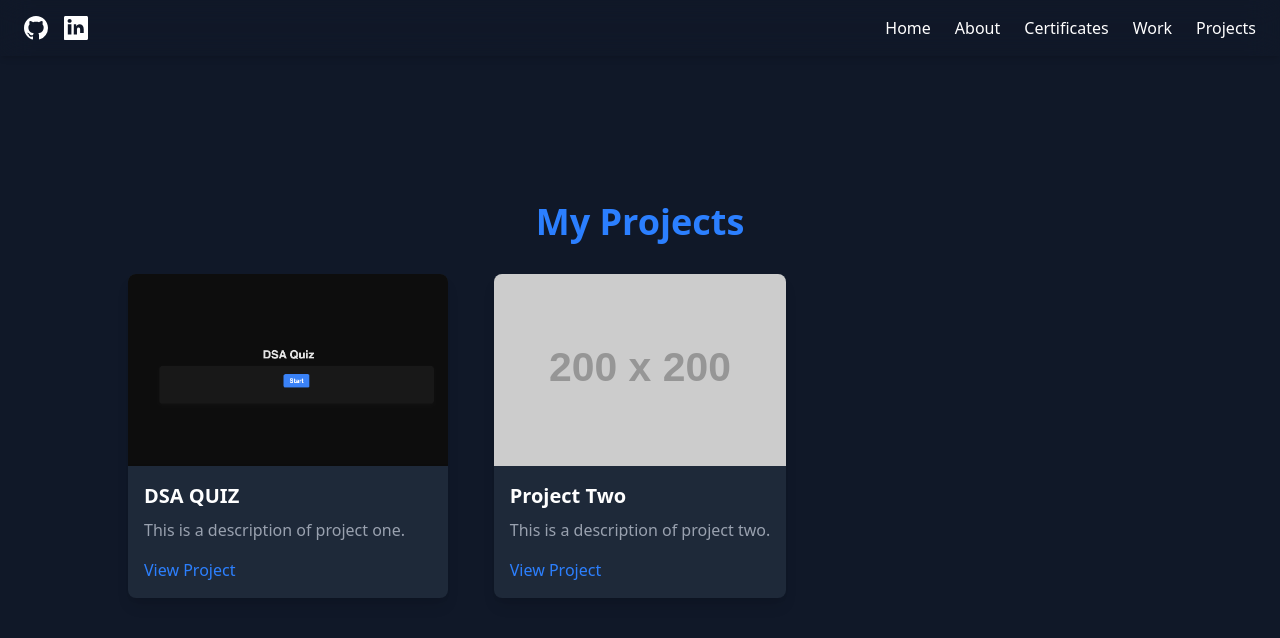
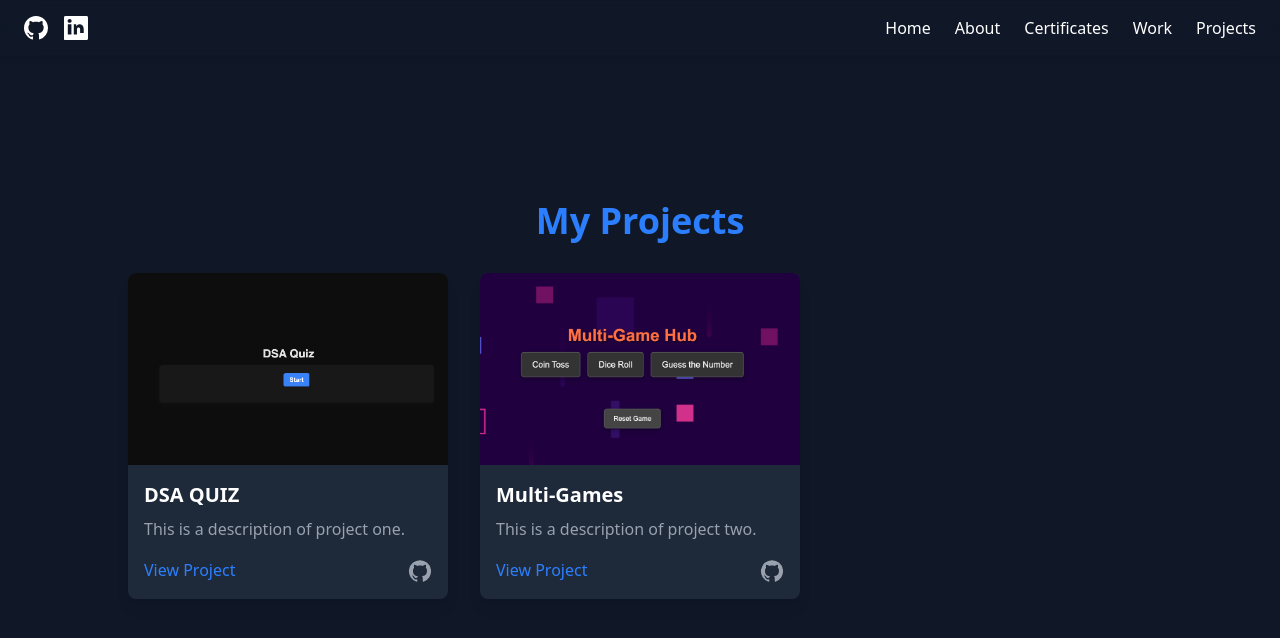
Before and after one commit to Raghavendrabaheti/Portfolio, a React (Vite) app: page /project in a window 1280 px wide. Shown: the top 638 px of the page. Built offline with nearby package versions, Linux system fonts and the light colour scheme.

Commit message:
add repository links and update project details in Project component

```diff
--- a/src/Components/Project.jsx
+++ b/src/Components/Project.jsx
@@ -1,20 +1,23 @@
 import React from 'react';
+import GitHubIcon from '@mui/icons-material/GitHub';
 import image from '../assets/SSProject/quizdsa.png';
+import image1 from '../assets/SSProject/MultiGame.png';
 
 const projectsData = [
   {
     title: 'DSA QUIZ',
     description: 'This is a description of project one.',
     imageUrl: image,
-    projectUrl: 'https://quizdsa.netlify.app/'
+    projectUrl: 'https://quizdsa.netlify.app/',
+    repoUrl: 'https://github.com/yourusername/quizdsa'
   },
   {
-    title: 'Project Two',
+    title: 'Multi-Games',
     description: 'This is a description of project two.',
-    imageUrl: 'https://via.placeholder.com/200',
-    projectUrl: '#'
+    imageUrl: image1,
+    projectUrl: 'https://funf.netlify.app/',
+    repoUrl: 'https://github.com/yourusername/multigames'
   },
-  // Add more projects as needed
 ];
 
 const Projects = () => {
@@ -28,7 +31,12 @@ const Projects = () => {
             <div className="p-4">
               <h3 className="text-xl font-bold mb-2">{project.title}</h3>
               <p className="text-gray-400 mb-4">{project.description}</p>
-              <a href={project.projectUrl} target="_blank" rel="noopener noreferrer" className="text-blue-500 hover:underline">View Project</a>
+              <div className="flex justify-between items-center">
+                <a href={project.projectUrl} target="_blank" rel="noopener noreferrer" className="text-blue-500 hover:underline">View Project</a>
+                <a href={project.repoUrl} target="_blank" rel="noopener noreferrer" className="text-gray-400 hover:text-white">
+                  <GitHubIcon />
+                </a>
+              </div>
             </div>
           </div>
         ))}
```
Also changed, not shown: src/assets/SSProject/MultiGame.png (added).
